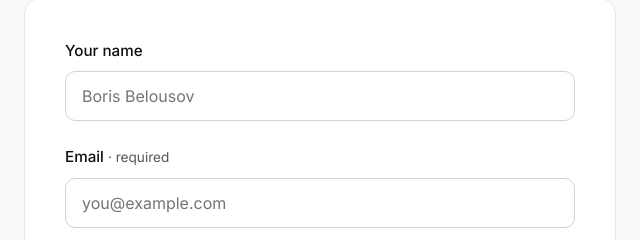
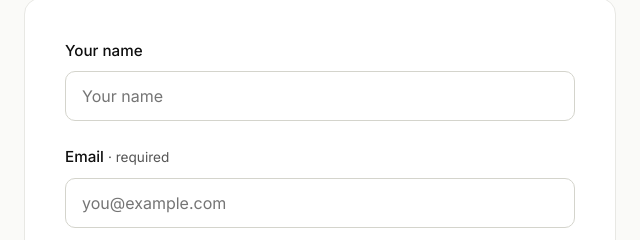
Before and after one commit to hivemind-agency/hivemind-agency.github.io, a plain HTML site: page try-atlas.html in a window 1280 px wide. Shown: the part 321-561 px from the top of the page, 320-960 px from the left. Drawn offline with Linux system fonts and the light colour scheme.

Commit message:
Update try-atlas.html

```diff
--- a/try-atlas.html
+++ b/try-atlas.html
@@ -152,7 +152,7 @@
             <form id="contact-form">
                 <div class="form-group">
                     <label for="name">Your name</label>
-                    <input type="text" id="name" name="name" required placeholder="Boris Belousov" autocomplete="name">
+                    <input type="text" id="name" name="name" required placeholder="Your name">
                 </div>
 
                 <div class="form-group">
```
